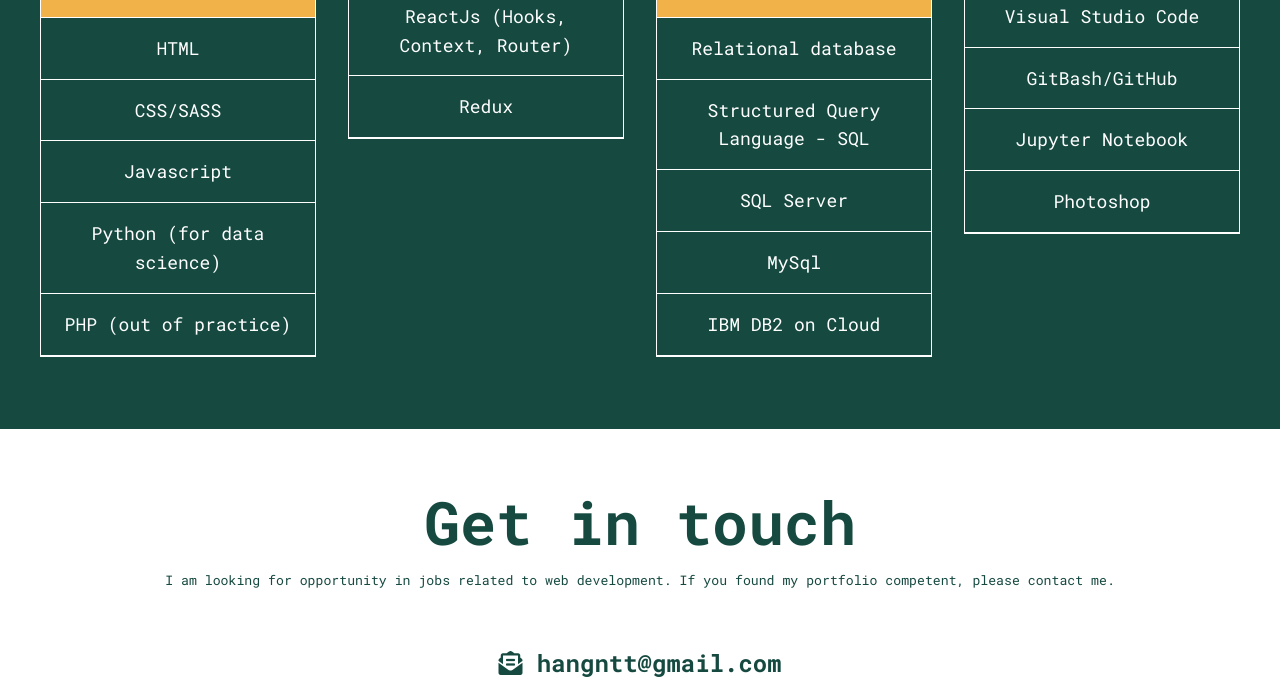
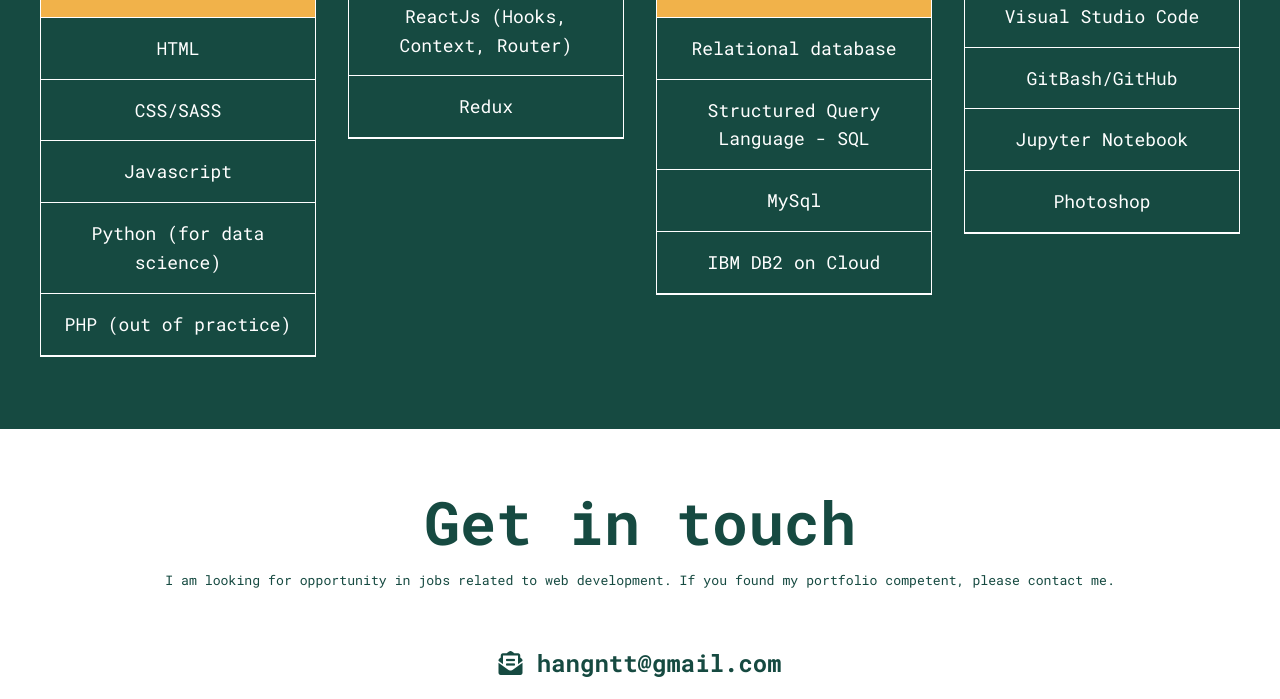
Before and after one commit to hangnguyen81/portfolio, a plain HTML site: page index.html in a window 1280 px wide. Shown: the part 3155-3854 px from the top of the page. Drawn offline with nearby package versions, Linux system fonts and the light colour scheme.

Commit message:
update index

```diff
--- a/index.html
+++ b/index.html
@@ -101,7 +101,6 @@
               <li class="orange">Database Related Techs</li>
               <li>Relational database</li>
               <li>Structured Query Language - SQL</li>
-              <li>SQL Server</li>
               <li>MySql</li>
               <li>IBM DB2 on Cloud</li>
             </ul>
```
